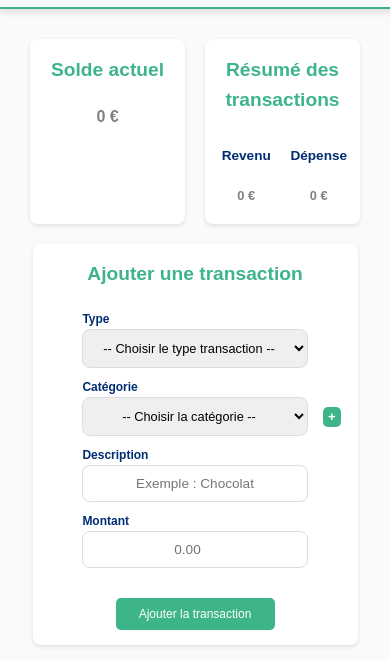
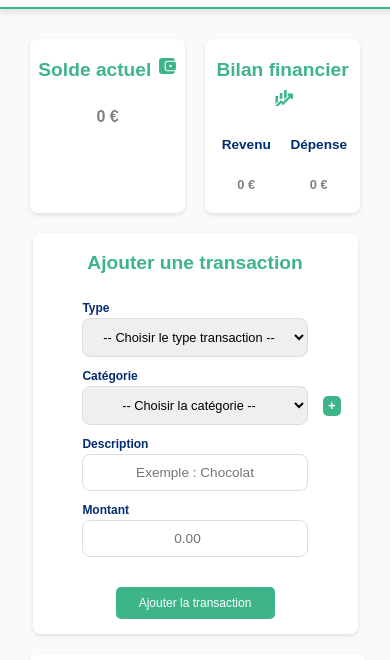
Before and after one commit to mstycone/project-sw, a website: page SpendWise/public/accueil.html in a window 390 px wide. Shown: the part 140-800 px from the top of the page. Drawn offline with nearby package versions, Linux system fonts and the light colour scheme; no server answers.

Commit message:
Final version màj

```diff
--- a/SpendWise/public/accueil.html
+++ b/SpendWise/public/accueil.html
@@ -40,12 +40,19 @@
     </div>
     <div class="section-transac"></section>
       <div class="solde">
-        <h2>Solde actuel</h2>
+        <h2>Solde actuel <span id="account-balance">
+          <!--<svg xmlns="http://www.w3.org/2000/svg" height="24px" viewBox="0 -960 960 960" width="24px" fill="#FFFFFF"><path d="M226-233v7-508 501Zm0 135q-53.7 0-90.85-37.15Q98-172.3 98-226v-508q0-53.7 37.15-90.85Q172.3-862 226-862h508q53.7 0 90.85 37.15Q862-787.7 862-734v77H734v-77H226v508h508v-78h128v78q0 53.7-37.15 90.85Q787.7-98 734-98H226Zm275.47-179q-32.95 0-56.21-21.65Q422-320.3 422-352.94v-252.12q0-32.47 23.21-55.2Q468.41-683 501-683h332q31.65 0 54.33 22.74Q910-637.53 910-605.06v252.62q0 31.43-22.67 53.44-22.68 22-54.33 22H501.47ZM829-359v-242H504v242h325Zm-180-61q25 0 42.5-17.5T709-480q0-25-17.5-42.5T649-540q-25 0-42.5 17.5T589-480q0 25 17.5 42.5T649-420Z"/></svg>-->
+          <svg xmlns="http://www.w3.org/2000/svg" height="24px" viewBox="0 -960 960 960" width="24px" fill="#FFFFFF"><path d="M226-98q-53.43 0-90.71-37.29Q98-172.57 98-226v-508q0-53.42 37.29-90.71Q172.57-862 226-862h508q53.42 0 90.71 37.29Q862-787.42 862-734H501q-51 0-91 39t-40 90v252q0 51 40 89t91 38h361q0 54-37.29 91T734-98H226Zm275-179q-30.65 0-54.83-23.15Q422-323.3 422-352.96v-252.08q0-29.66 24.17-53.81Q470.35-683 501-683h331q29.65 0 53.83 24.15Q910-634.7 910-605.04v252.08q0 29.66-24.17 52.81Q861.65-277 832-277H501Zm148-143q24 0 42-17.5t18-42.5q0-25-18-42.5T649-540q-25 0-42.5 17.5T589-480q0 25 17.5 42.5T649-420Z"/></svg>
+        </span></h2>
         <h2> <span id="solde">0 €</span></h2>
       </div>
 
       <div class="resume-transaction" id="resume-transaction">
-        <h2>Résumé des transactions</h2>
+        <h2>Bilan financier
+          <span id="finance-mode">
+            <svg xmlns="http://www.w3.org/2000/svg" height="24px" viewBox="0 -960 960 960" width="24px" fill="#FFFFFF"><path d="M325-378v-317h126v311l-63-56-63 62Zm208-12v-450h124v325L533-390ZM118-170v-379h125v255L118-170Zm-18 96 286-290 97 96 288-288h-61v-113h253v253H851v-62L482-109l-93-102L253-74H100Z"/></svg>
+          </span>
+        </h2>
         <div class="resume-container">
           <div class="resume-revenu">
             <h3>Revenu </h3>
--- a/SpendWise/public/style-sw/mediaqueries.css
+++ b/SpendWise/public/style-sw/mediaqueries.css
@@ -61,11 +61,34 @@
         font-size: 1rem;
     }
 
+    #solde h2 {
+        margin-bottom: 0;
+    }
+
+    #resume-transaction h2 {
+        margin-bottom: 0;
+    }
+
     #themeToggle {
         height: 20px;
         width: 20px;
         right: 20px;
     }
+
+    #account-balance svg {
+        height: 20px;
+        width: 20px;
+      }
+
+      #finance-mode svg {
+        height: 25px;
+        width: 20px;
+      }
+
+      #finance svg {
+        height: 25px;
+        width: 30px;
+      }
 
     .button-exit {
         top: 18%;
--- a/SpendWise/public/style-sw/style.css
+++ b/SpendWise/public/style-sw/style.css
@@ -87,6 +87,24 @@
   .darkmode #themeToggle svg:last-child {
     display: block; /*occupe toute largeur
     et pousse élément non affiché (none) en dessous*/
+  }
+
+  #account-balance svg {
+    fill: var(--primary-color);
+    height: 20px;
+    width: 25px;
+  }
+
+  #finance-mode svg {
+    fill: var(--primary-color);
+    height: 25px;
+    width: 25px;
+  }
+
+  #finance svg {
+    fill: var(--primary-color);
+    height: 25px;
+    width: 25px;
   }
 
   body {
```
Also changed, not shown: SpendWise/public/visualisation.html (+10 -2 lines), SpendWise/images/account_balance_24dp_FFFFFF_FILL0_wght700_GRAD0_opsz40.svg (added), SpendWise/images/account_balance_wallet_24dp_FFFFFF_FILL0_wght700_GRAD0_opsz40.svg (added), SpendWise/images/finance_24dp_FFFFFF_FILL0_wght400_GRAD0_opsz24.svg (added), SpendWise/images/finance_mode_24dp_FFFFFF_FILL0_wght700_GRAD0_opsz40.svg (added).
